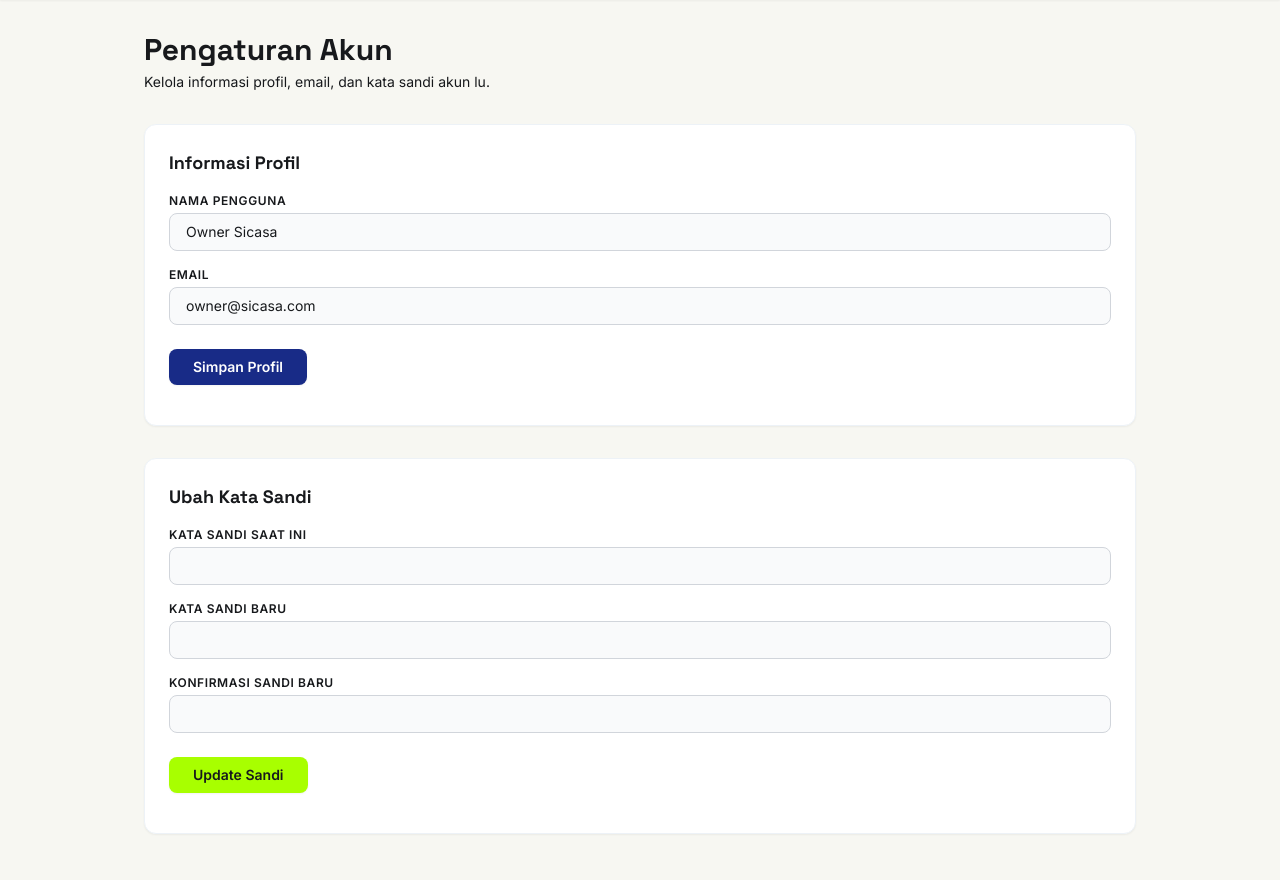
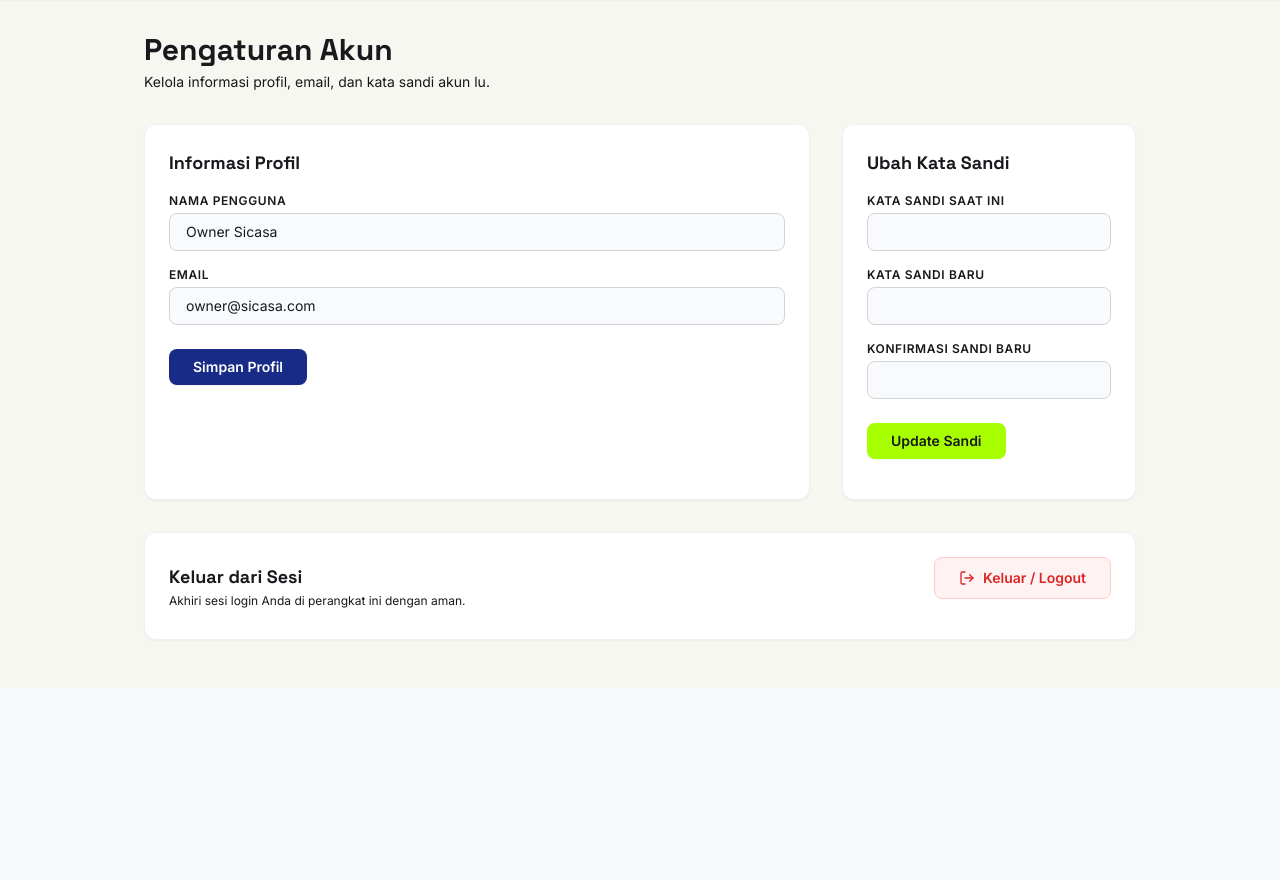
Before and after one commit to Wahyuuu1128/sicasa-cafe, a Laravel app: page /profile in a window 1280 px wide. Shown: the part 77-957 px from the top of the page. Run offline with Laravel 12, Linux system fonts and the light colour scheme; a user stored in the database is signed in; data comes from the database, SQL or seed files in the repository; style sheets or scripts are compiled from the project's sources.

Commit message:
perbaiki alur logout owner, dukung method get/post, dan tambah feedback status

```diff
--- a/app/Http/Controllers/Auth/AuthenticatedSessionController.php
+++ b/app/Http/Controllers/Auth/AuthenticatedSessionController.php
@@ -42,6 +42,6 @@ class AuthenticatedSessionController extends Controller
 
         $request->session()->regenerateToken();
 
-        return redirect('/sistem');
+        return redirect('/sistem')->with('status', 'Anda telah berhasil keluar dari sistem.');
     }
 }
--- a/resources/views/layouts/owner.blade.php
+++ b/resources/views/layouts/owner.blade.php
@@ -39,7 +39,7 @@
                 <form method="POST" action="{{ route('logout') }}" class="md:hidden">
                     @csrf
                     <button type="submit" class="text-xs font-semibold text-ink border border-gray-300 rounded-lg px-3 py-2 hover:bg-gray-50 flex items-center gap-2">
-                        <svg xmlns="[http://www.w3.org/2000/svg](http://www.w3.org/2000/svg)" width="16" height="16" viewBox="0 0 24 24" fill="none" stroke="currentColor" stroke-width="2" stroke-linecap="round" stroke-linejoin="round"><path d="M9 21H5a2 2 0 0 1-2-2V5a2 2 0 0 1 2-2h4"></path><polyline points="16 17 21 12 16 7"></polyline><line x1="21" y1="12" x2="9" y2="12"></line></svg>
+                        <svg xmlns="http://www.w3.org/2000/svg" width="16" height="16" viewBox="0 0 24 24" fill="none" stroke="currentColor" stroke-width="2" stroke-linecap="round" stroke-linejoin="round"><path d="M9 21H5a2 2 0 0 1-2-2V5a2 2 0 0 1 2-2h4"></path><polyline points="16 17 21 12 16 7"></polyline><line x1="21" y1="12" x2="9" y2="12"></line></svg>
                         Logout
                     </button>
                 </form>
@@ -47,15 +47,15 @@
 
             <div class="bg-gray-100 p-1 rounded-xl flex text-sm font-medium w-full md:w-auto overflow-x-auto hide-scrollbar">
                 <a href="{{ route('owner.dashboard') }}" class="flex-1 md:flex-none flex items-center justify-center gap-2 px-4 py-2 rounded-lg transition-all whitespace-nowrap {{ request()->routeIs('owner.dashboard') ? 'bg-white text-ink shadow-sm font-bold' : 'text-text-secondary hover:text-ink' }}">
-                    <svg xmlns="[http://www.w3.org/2000/svg](http://www.w3.org/2000/svg)" width="16" height="16" viewBox="0 0 24 24" fill="none" stroke="currentColor" stroke-width="2" stroke-linecap="round" stroke-linejoin="round"><rect x="3" y="3" width="18" height="18" rx="2" ry="2"></rect><line x1="3" y1="9" x2="21" y2="9"></line><line x1="9" y1="21" x2="9" y2="9"></line></svg>
+                    <svg xmlns="http://www.w3.org/2000/svg" width="16" height="16" viewBox="0 0 24 24" fill="none" stroke="currentColor" stroke-width="2" stroke-linecap="round" stroke-linejoin="round"><rect x="3" y="3" width="18" height="18" rx="2" ry="2"></rect><line x1="3" y1="9" x2="21" y2="9"></line><line x1="9" y1="21" x2="9" y2="9"></line></svg>
                     Dashboard
                 </a>
                 <a href="{{ route('owner.history') }}" class="flex-1 md:flex-none flex items-center justify-center gap-2 px-4 py-2 rounded-lg transition-all whitespace-nowrap {{ request()->routeIs('owner.history') ? 'bg-white text-ink shadow-sm font-bold' : 'text-text-secondary hover:text-ink' }}">
-                    <svg xmlns="[http://www.w3.org/2000/svg](http://www.w3.org/2000/svg)" width="16" height="16" viewBox="0 0 24 24" fill="none" stroke="currentColor" stroke-width="2" stroke-linecap="round" stroke-linejoin="round"><path d="M14 2H6a2 2 0 0 0-2 2v16a2 2 0 0 0 2 2h12a2 2 0 0 0 2-2V8z"></path><polyline points="14 2 14 8 20 8"></polyline><line x1="16" y1="13" x2="8" y2="13"></line><line x1="16" y1="17" x2="8" y2="17"></line><polyline points="10 9 9 9 8 9"></polyline></svg>
+                    <svg xmlns="http://www.w3.org/2000/svg" width="16" height="16" viewBox="0 0 24 24" fill="none" stroke="currentColor" stroke-width="2" stroke-linecap="round" stroke-linejoin="round"><path d="M14 2H6a2 2 0 0 0-2 2v16a2 2 0 0 0 2 2h12a2 2 0 0 0 2-2V8z"></path><polyline points="14 2 14 8 20 8"></polyline><line x1="16" y1="13" x2="8" y2="13"></line><line x1="16" y1="17" x2="8" y2="17"></line><polyline points="10 9 9 9 8 9"></polyline></svg>
                     Riwayat
                 </a>
                 <a href="{{ route('profile.edit') }}" class="flex-1 md:flex-none flex items-center justify-center gap-2 px-4 py-2 rounded-lg transition-all whitespace-nowrap {{ request()->routeIs('profile.edit') ? 'bg-white text-ink shadow-sm font-bold' : 'text-text-secondary hover:text-ink' }}">
-                    <svg xmlns="[http://www.w3.org/2000/svg](http://www.w3.org/2000/svg)" width="16" height="16" viewBox="0 0 24 24" fill="none" stroke="currentColor" stroke-width="2" stroke-linecap="round" stroke-linejoin="round"><path d="M12 20a8 8 0 1 0 0-16 8 8 0 0 0 0 16Z"></path><path d="M12 14a4 4 0 1 0 0-8 4 4 0 0 0 0 8Z"></path><path d="M6 21v-2a4 4 0 0 1 4-4h4a4 4 0 0 1 4 4v2"></path></svg>
+                    <svg xmlns="http://www.w3.org/2000/svg" width="16" height="16" viewBox="0 0 24 24" fill="none" stroke="currentColor" stroke-width="2" stroke-linecap="round" stroke-linejoin="round"><path d="M12 20a8 8 0 1 0 0-16 8 8 0 0 0 0 16Z"></path><path d="M12 14a4 4 0 1 0 0-8 4 4 0 0 0 0 8Z"></path><path d="M6 21v-2a4 4 0 0 1 4-4h4a4 4 0 0 1 4 4v2"></path></svg>
                     Akun
                 </a>
             </div>
@@ -63,7 +63,7 @@
             <form method="POST" action="{{ route('logout') }}" class="hidden md:block">
                 @csrf
                 <button type="submit" class="flex items-center gap-2 text-sm font-semibold text-ink border border-gray-300 rounded-lg px-4 py-2 hover:bg-gray-50 transition-colors">
-                    <svg xmlns="[http://www.w3.org/2000/svg](http://www.w3.org/2000/svg)" width="16" height="16" viewBox="0 0 24 24" fill="none" stroke="currentColor" stroke-width="2" stroke-linecap="round" stroke-linejoin="round"><path d="M9 21H5a2 2 0 0 1-2-2V5a2 2 0 0 1 2-2h4"></path><polyline points="16 17 21 12 16 7"></polyline><line x1="21" y1="12" x2="9" y2="12"></line></svg>
+                    <svg xmlns="http://www.w3.org/2000/svg" width="16" height="16" viewBox="0 0 24 24" fill="none" stroke="currentColor" stroke-width="2" stroke-linecap="round" stroke-linejoin="round"><path d="M9 21H5a2 2 0 0 1-2-2V5a2 2 0 0 1 2-2h4"></path><polyline points="16 17 21 12 16 7"></polyline><line x1="21" y1="12" x2="9" y2="12"></line></svg>
                     Logout
                 </button>
             </form>
--- a/resources/views/profile/edit.blade.php
+++ b/resources/views/profile/edit.blade.php
@@ -56,5 +56,20 @@
             </form>
         </div>
 
+        <!-- Sesi & Logout -->
+        <div class="col-span-1 lg:col-span-2 bg-surface rounded-xl border border-gray-200 p-6 shadow-sm flex flex-col md:flex-row justify-between items-start md:items-center gap-4">
+            <div>
+                <h3 class="font-heading text-lg font-bold text-ink">Keluar dari Sesi</h3>
+                <p class="text-xs text-text-secondary mt-0.5">Akhiri sesi login Anda di perangkat ini dengan aman.</p>
+            </div>
+            <form method="POST" action="{{ route('logout') }}">
+                @csrf
+                <button type="submit" class="bg-red-50 hover:bg-red-100 text-red-600 border border-red-200 font-semibold text-sm px-6 py-2.5 rounded-lg transition-colors flex items-center gap-2">
+                    <svg xmlns="http://www.w3.org/2000/svg" width="16" height="16" viewBox="0 0 24 24" fill="none" stroke="currentColor" stroke-width="2" stroke-linecap="round" stroke-linejoin="round"><path d="M9 21H5a2 2 0 0 1-2-2V5a2 2 0 0 1 2-2h4"></path><polyline points="16 17 21 12 16 7"></polyline><line x1="21" y1="12" x2="9" y2="12"></line></svg>
+                    Keluar / Logout
+                </button>
+            </form>
+        </div>
+
     </div>
 @endsection
--- a/routes/auth.php
+++ b/routes/auth.php
@@ -52,6 +52,6 @@ Route::middleware('auth')->group(function () {
 
     Route::put('password', [PasswordController::class, 'update'])->name('password.update');
 
-    Route::post('logout', [AuthenticatedSessionController::class, 'destroy'])
+    Route::match(['get', 'post'], 'logout', [AuthenticatedSessionController::class, 'destroy'])
         ->name('logout');
 });
```
Also changed, not shown: resources/views/auth/login.blade.php (+7 -0 lines), README.md.
